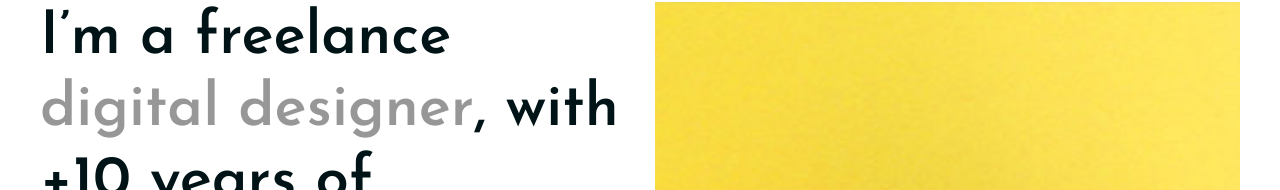
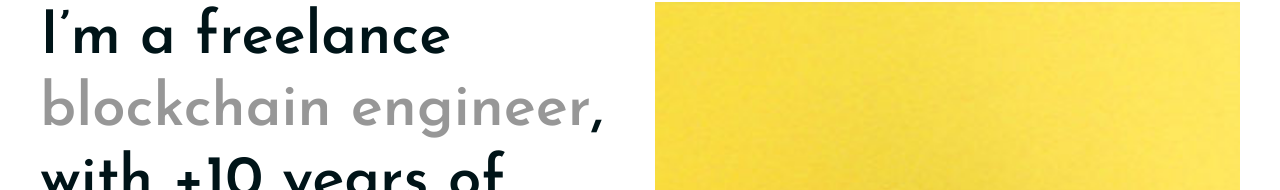
Before and after one commit to jonassunandar/jonassunandar.github.io, a plain HTML site: page home-2.html in a window 1280 px wide. Shown: the part 200-390 px from the top of the page. Drawn offline with Linux system fonts and the light colour scheme.

Commit message:
fixing sum bugs

```diff
--- a/home-2.html
+++ b/home-2.html
@@ -67,7 +67,7 @@
 			<div class="row portfolios-area">
 				<div class="col-lg-6">
 					<div class="portfolio-intro">
-						<h2 class="section-title mb-5">I’m a freelance <span>digital designer</span>, with +10 years of experience</h2>
+						<h2 class="section-title mb-5">I’m a freelance <span>blockchain engineer</span>, with +10 years of experience</h2>
 						<ul class="portfolio-filter controls">
 							<li class="control" data-filter="all">All</li>
 							<li class="control" data-filter=".web">Web design</li>
```
Also changed, not shown: contact.html (+1 -1 lines).
